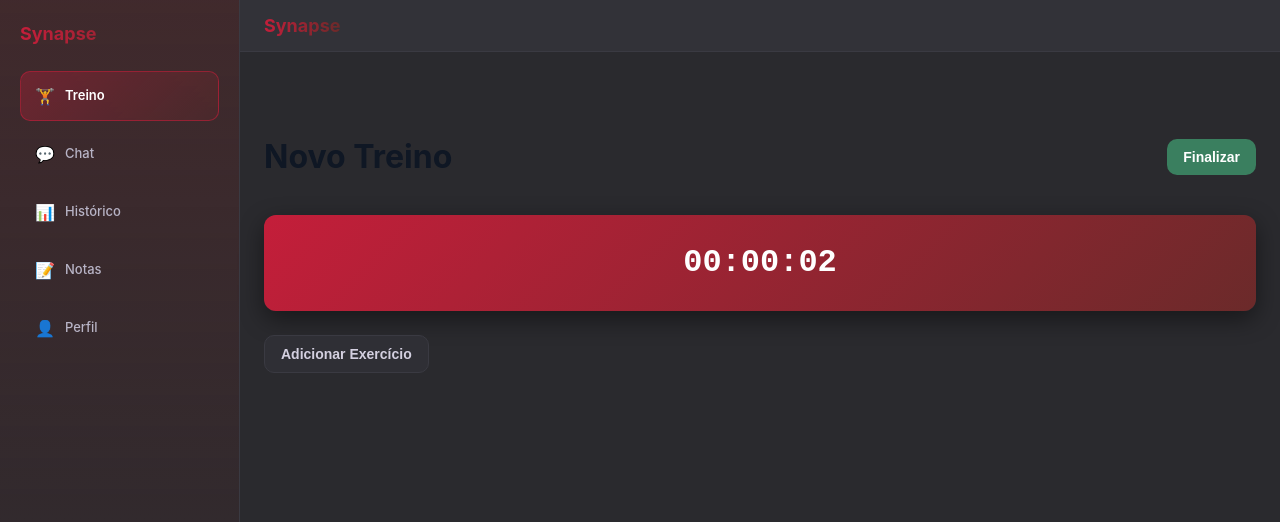
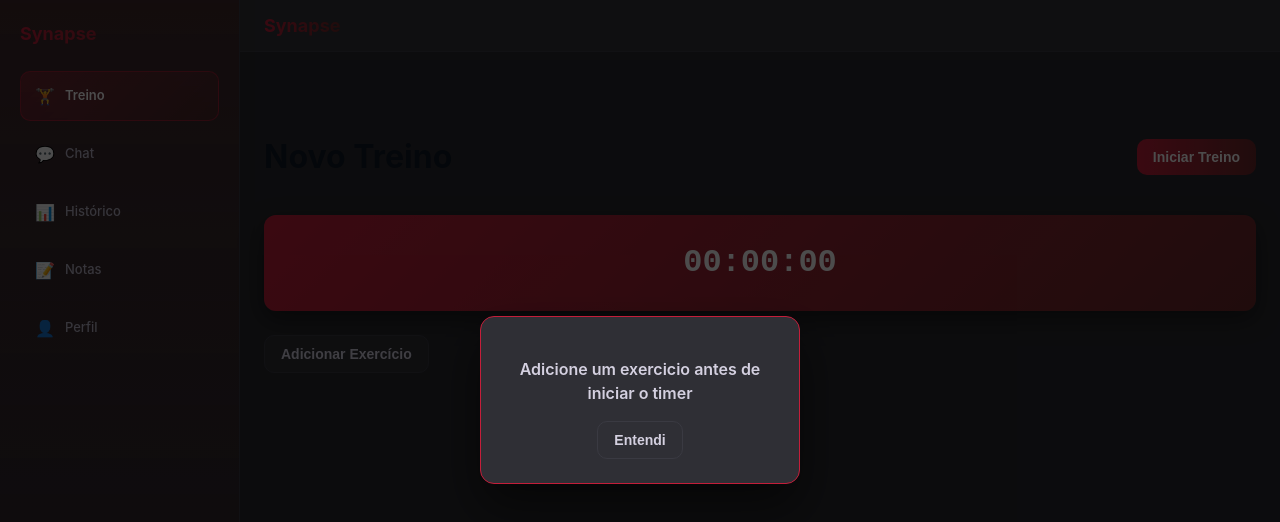
Before and after one commit to LibsL1bs/synapsehtml, a plain HTML site: page frontend/workout/Workout.html in a window 1280 px wide. Both pictures are taken after a click on the button "Iniciar Treino". Shown: the top 522 px of the page. Drawn offline with Linux system fonts and the light colour scheme.

Commit message:
arrumei um negocio do timer

```diff
--- a/frontend/workout/Workout.css
+++ b/frontend/workout/Workout.css
@@ -287,6 +287,35 @@
   color: #ffffff;
 }
 
+/* Modal */
+.modal {
+  position: fixed;
+  inset: 0;
+  background: rgba(0, 0, 0, 0.7);
+  display: flex;
+  align-items: center;
+  justify-content: center;
+  z-index: 120;
+  padding: 16px;
+}
+
+.modal-content {
+  background: #2f2f35;
+  border: 1px solid #c41e3a;
+  border-radius: 14px;
+  padding: 24px;
+  max-width: 320px;
+  width: 100%;
+  box-shadow: 0 24px 48px rgba(0, 0, 0, 0.5);
+  text-align: center;
+  color: #d4d0e0;
+}
+
+.modal-content p {
+  margin-bottom: 16px;
+  font-weight: 600;
+}
+
 /* Utils */
 .hidden { display: none; }
 .flex-between { display: flex; justify-content: space-between; align-items: center; }
--- a/frontend/workout/Workout.html
+++ b/frontend/workout/Workout.html
@@ -60,18 +60,49 @@
             </div>
         </div>
 
+        <div
+            id="noExerciseModal"
+            class="modal hidden"
+            role="dialog"
+            aria-modal="true"
+            aria-labelledby="noExerciseModalMessage"
+        >
+            <div class="modal-content">
+                <p id="noExerciseModalMessage">Adicione um exercicio antes de iniciar o timer</p>
+                <button id="closeModalBtn" class="btn outline">Entendi</button>
+            </div>
+        </div>
+
         <script>
             const exList = document.getElementById("exList");
             const addEx = document.getElementById("addEx");
             const startBtn = document.getElementById("startBtn");
             const finishBtn = document.getElementById("finishBtn");
             const timerEl = document.getElementById("timer");
+            const noExerciseModal = document.getElementById("noExerciseModal");
+            const closeModalBtn = document.getElementById("closeModalBtn");
 
             let exercises = [];
 
             let running = false;
             let seconds = 0;
             let timerId = null;
+
+            const showNoExerciseModal = () => {
+                noExerciseModal.classList.remove("hidden");
+            };
+
+            const hideNoExerciseModal = () => {
+                noExerciseModal.classList.add("hidden");
+            };
+
+            closeModalBtn.addEventListener("click", hideNoExerciseModal);
+
+            noExerciseModal.addEventListener("click", (event) => {
+                if (event.target === noExerciseModal) {
+                    hideNoExerciseModal();
+                }
+            });
 
             function formatTime(s) {
                 const h = Math.floor(s / 3600);
@@ -214,6 +245,11 @@ Remover
             startBtn.addEventListener("click", () => {
                 if (running) return;
 
+                if (exercises.length === 0) {
+                    showNoExerciseModal();
+                    return;
+                }
+
                 running = true;
 
                 startBtn.style.display = "none";
```
